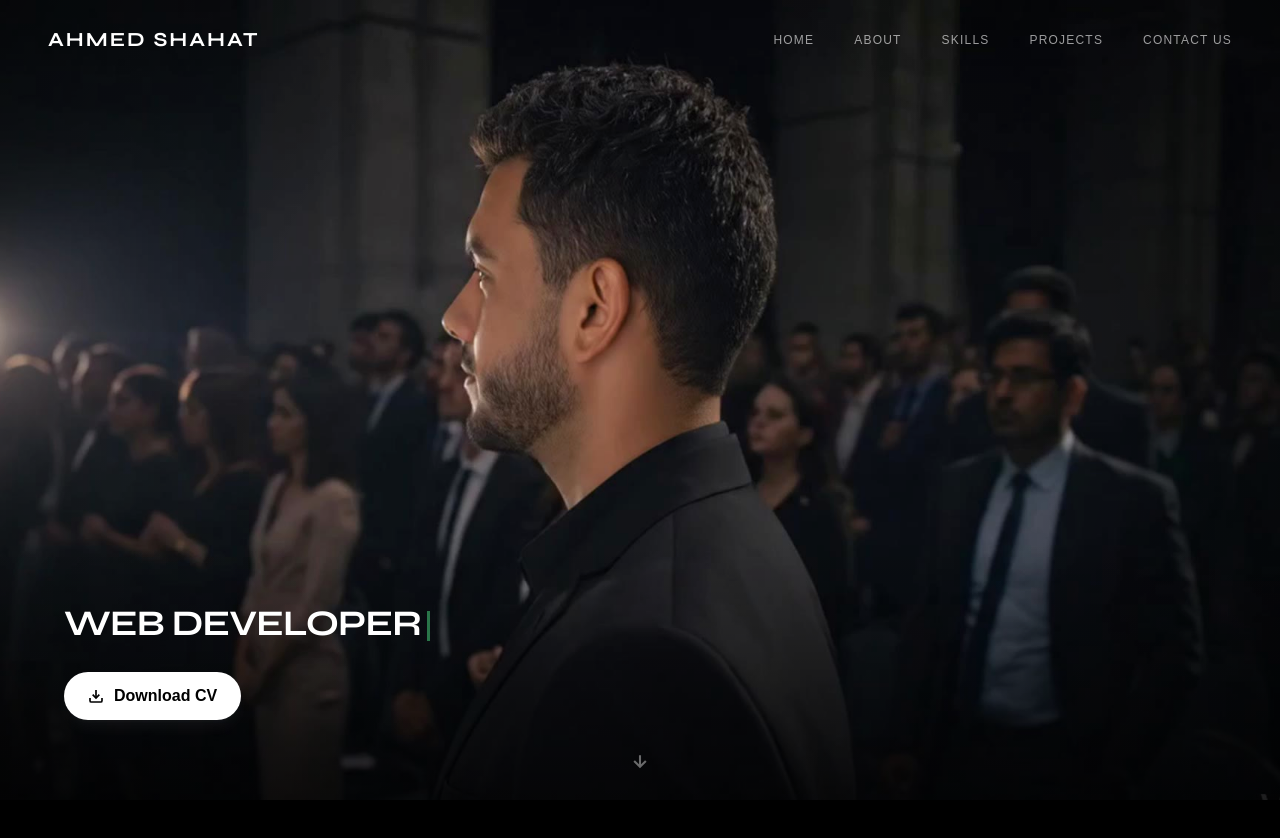
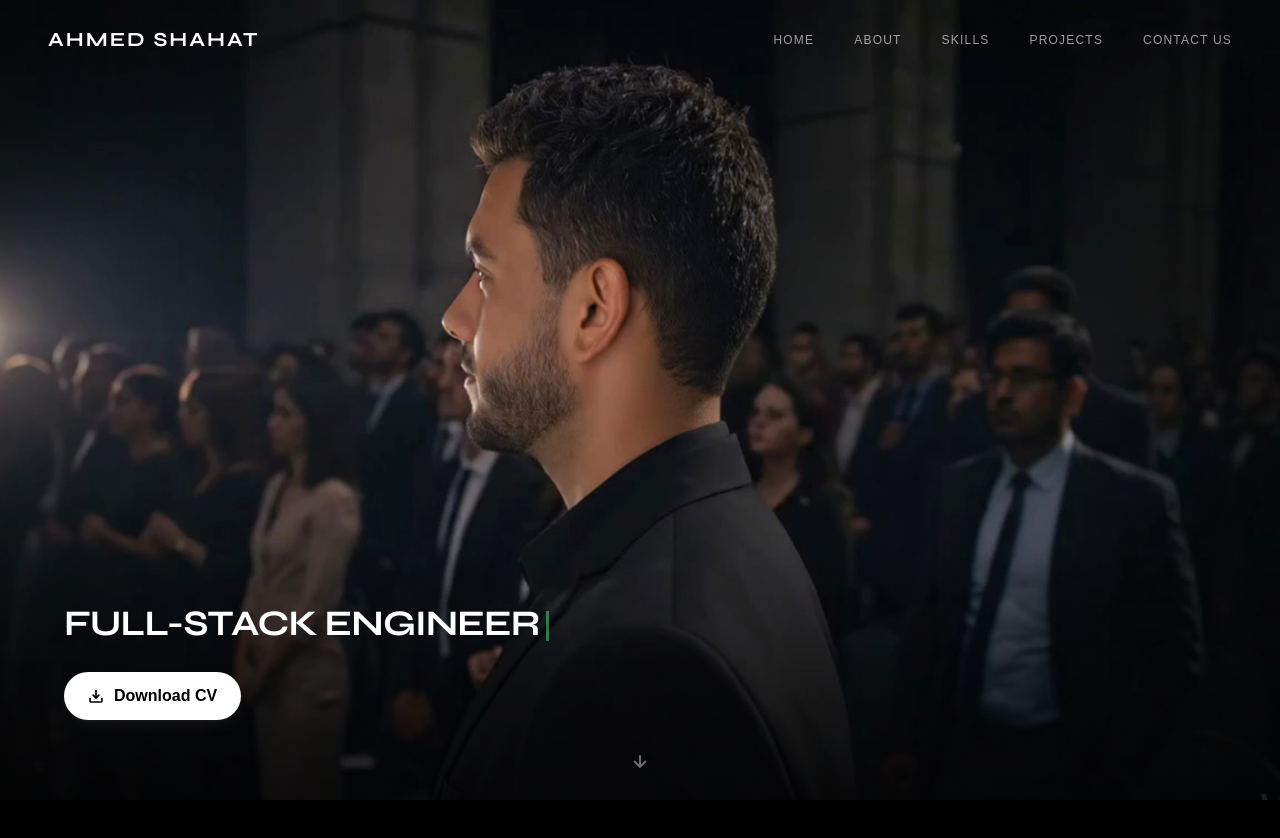
Before and after one commit to ahmedshahat921-cpu/my-portfolio, a React (Vite) app: page / in a window 1280 px wide. Shown: the top 838 px of the page. Built offline with nearby package versions, Linux system fonts and the light colour scheme; a web font is replaced by a local one.

Commit message:
feat: implement hero section with scroll-linked frame animation and typewriter effect

```diff
--- a/src/components/Hero.jsx
+++ b/src/components/Hero.jsx
@@ -25,7 +25,6 @@ const Hero = () => {
   const [currentWordIndex, setCurrentWordIndex] = useState(0);
   const [displayedText, setDisplayedText] = useState('');
   const [isDeleting, setIsDeleting] = useState(false);
-  const [typingSpeed, setTypingSpeed] = useState(120);
 
   // ── Draw a specific frame onto the canvas ──────────────────────────────
   const drawFrame = useCallback((index) => {
@@ -129,37 +128,32 @@ const Hero = () => {
 
   // ── Typewriter effect for developer titles ──────────────────────────────
   useEffect(() => {
+    const currentWord = WORDS[currentWordIndex];
     let timer;
-    const currentWord = WORDS[currentWordIndex];
 
-    const handleTyping = () => {
     if (!isDeleting) {
+      if (displayedText !== currentWord) {
+        timer = setTimeout(() => {
           setDisplayedText(currentWord.substring(0, displayedText.length + 1));
-        setTypingSpeed(100 + Math.random() * 50);
-
-        if (displayedText === currentWord) {
+        }, 100 + Math.random() * 50);
+      } else {
         timer = setTimeout(() => {
           setIsDeleting(true);
-            setTypingSpeed(50);
         }, 2000);
-          return;
       }
     } else {
+      if (displayedText !== '') {
+        timer = setTimeout(() => {
           setDisplayedText(currentWord.substring(0, displayedText.length - 1));
-        setTypingSpeed(50);
-
-        if (displayedText === '') {
+        }, 50);
+      } else {
         setIsDeleting(false);
         setCurrentWordIndex((prev) => (prev + 1) % WORDS.length);
-          setTypingSpeed(150);
-          return;
       }
     }
-    };
 
-    timer = setTimeout(handleTyping, typingSpeed);
     return () => clearTimeout(timer);
-  }, [displayedText, isDeleting, currentWordIndex, typingSpeed]);
+  }, [displayedText, isDeleting, currentWordIndex]);
 
   return (
     <div id="home" ref={containerRef} className="relative bg-black" style={{ height: '800vh' }}>
```
Lines whose indentation alone changed are shown as unchanged.
